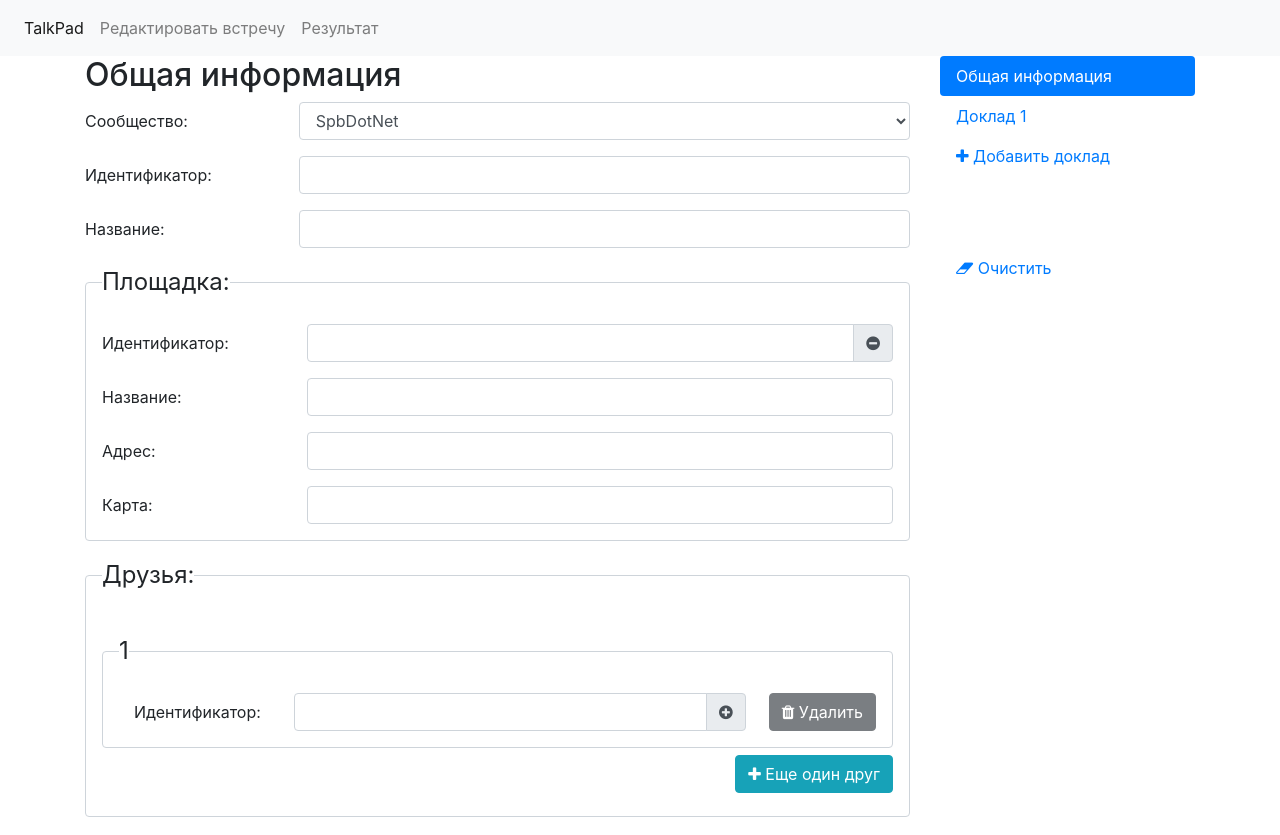
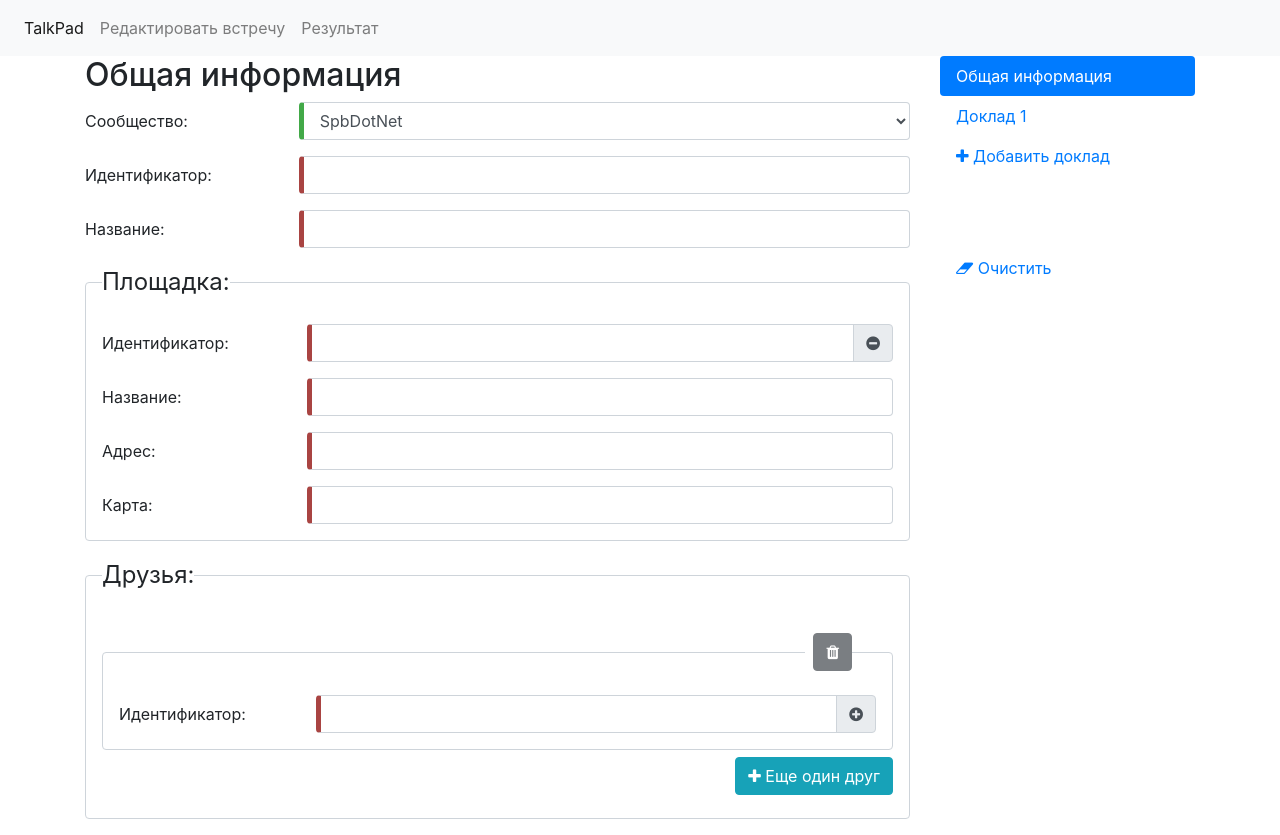
Before and after one commit to DotNetRu/WebUI, an Angular app: page / in a window 1280 px wide. Both pictures are taken after a click on the element 873 px from the left and 343 px from the top of the page. Built offline with nearby package versions, Linux system fonts and the light colour scheme.

Commit message:
Validation

```diff
--- a/src/app/app.component.ts
+++ b/src/app/app.component.ts
@@ -1,4 +1,4 @@
-import { Component, DoCheck, SimpleChanges } from '@angular/core';
+import { Component, DoCheck } from '@angular/core';
 import {IMeetup} from './models/meetup';
 import {MeetupFactory} from "./models/meetupFactory";
 
@@ -22,8 +22,7 @@ export class AppComponent implements  DoCheck {
         session.startTime = new Date(session.startTime);
         session.endTime = new Date(session.endTime);
       });
-    }
-    else {
+    } else {
       this.meetup = MeetupFactory.createMeetup();
     }
   }
--- a/src/app/editor/editor.component.html
+++ b/src/app/editor/editor.component.html
@@ -1,3 +1,4 @@
+<form>
 <div class="row">
   <div class="col-sm-9">
     <app-general-editor *ngIf="state == EditorState.General"
@@ -42,3 +43,4 @@
     </ul>
   </div>
 </div>
+</form>
--- a/src/app/general-editor/general-editor.component.html
+++ b/src/app/general-editor/general-editor.component.html
@@ -31,9 +31,12 @@
     <legend>Друзья:</legend>
 
     <fieldset *ngFor="let friend of meetup.friends; index as index; trackBy: trackByIndex">
-      <legend>{{index + 1}}</legend>
-
-      <button class="btn btn-dark ml-2 pull-right" (click)="removeFriend(friend)" [disabled]="meetup.friends.length <= 1"><i class="fa fa-trash"></i> Удалить</button>
+      <legend class="right">
+        <button class="btn btn-dark ml-2 pull-right"
+                title="Удалить"
+                (click)="removeFriend(friend)"
+                [disabled]="meetup.friends.length <= 1"><i class="fa fa-trash"></i></button>
+      </legend>
 
       <app-friend-editor [friend]="friend">
       </app-friend-editor>
--- a/src/app/general-editor/general-editor.component.ts
+++ b/src/app/general-editor/general-editor.component.ts
@@ -23,8 +23,10 @@ export class GeneralEditorComponent {
   }
 
   removeFriend(friend: IFriend) {
-    const index = this.meetup.friends.findIndex(item => item === friend);
-    this.meetup.friends.splice(index, 1);
+    if (window.confirm('Удалить? Вы уверены?')) {
+      const index = this.meetup.friends.findIndex(item => item === friend);
+      this.meetup.friends.splice(index, 1);
+    }
   }
 
   trackByIndex(index: number): number {
--- a/src/app/id-editor/id-editor.component.html
+++ b/src/app/id-editor/id-editor.component.html
@@ -4,8 +4,8 @@
     <div class="input-group">
       <input type="text" class="form-control" required
              id="{{id}}"
-             [value]="value"
-             (input)="valueChange.emit($event.target.value)"/>
+             [ngModel]="value"
+             (ngModelChange)="valueChange.emit($event)"/>
       <div class="input-group-append button" (click)="toggle.emit()">
         <div class="input-group-text">
           <i  *ngIf="add" title="{{buttonTitle}}" class="fa fa-plus-circle"></i>
--- a/src/app/input-editor/input-editor.component.html
+++ b/src/app/input-editor/input-editor.component.html
@@ -1,17 +1,26 @@
 <div class="form-group row">
   <label [for]="id" class="col-sm-3 col-form-label">{{label}}:</label>
   <div class="col-sm-9">
-    <input *ngIf="type != InputType.TextArea"
+    <input *ngIf="type != InputType.TextArea && type != InputType.Url"
            [type]="InputType[type]"
            class="form-control"
            [id]="id"
            [ngModel]="value"
            (ngModelChange)="valueChange.emit($event)"
-           pattern="^(([^:/?#]+):)?(//([^/?#]*))?([^?#]*)(\?([^#]*))?(#(.*))?"
+           [required]="required"
            />
-
+    <input *ngIf="type == InputType.Url"
+           type="url"
+           class="form-control"
+           [id]="id"
+           [ngModel]="value"
+           (ngModelChange)="valueChange.emit($event)"
+           [required]="required"
+           pattern="^(https?)://[^\s/$.?#].[^\s]*$"
+    />
     <textarea *ngIf="type == InputType.TextArea"
-               class="form-control"
+              class="form-control"
+              [required]="required"
               [id]="id"
               [ngModel]="value"
               (ngModelChange)="valueChange.emit($event)"></textarea>
--- a/src/app/input-editor/input-editor.component.ts
+++ b/src/app/input-editor/input-editor.component.ts
@@ -32,6 +32,9 @@ export class InputEditorComponent  {
   @Input()
   public label = '';
 
+  @Input()
+  public required = true;
+
   @Output()
   valueChange = new EventEmitter<any>();
 
--- a/src/app/session-editor/session-editor.component.html
+++ b/src/app/session-editor/session-editor.component.html
@@ -7,14 +7,17 @@
   <div class="col-sm-9 ">
     <div class="form-inline">
       <input type="date" class="form-control" required id="date"
+             [required]="true"
              [ngModel]="session.startTime  | date:'yyyy-MM-dd'"
              (ngModelChange)="setDates($event)"/>
       <label class="mx-2" for="startTime" >От:</label>
       <input type="time" class="form-control" required id="startTime" #startTimeInput
+             [required]="true"
              [ngModel]="session.startTime | date:'HH:mm'"
              (ngModelChange)="setTimeFor(session.startTime, startTimeInput.valueAsDate) "/>
       <label class="mx-2" for="endTime" >До:</label>
       <input type="time" class="form-control" required id="endTime" #endTimeInput
+             [required]="true"
              [ngModel]="session.endTime | date:'HH:mm'"
              (ngModelChange)="setTimeFor(session.endTime, endTimeInput.valueAsDate) "/>
     </div>
@@ -28,8 +31,8 @@
                   [type]="InputType.TextArea"></app-input-editor>
 
 <div class="form-group row" *ngFor="let seeAlso of session.talk.seeAlsoTalkIds; index as index">
-  <label [for]="'seeAlsoTalkId' + index" class="col-sm-2 col-form-label">Другие части:</label>
-  <div class="col-sm-10">
+  <label [for]="'seeAlsoTalkId' + index" class="col-sm-3 col-form-label">Другие части:</label>
+  <div class="col-sm-9">
     <div class="input-group">
       <input type="text" class="form-control" [id]="'seeAlsoTalkId' + index" [(ngModel)]="seeAlso.value"/>
       <div class="input-group-append button" *ngIf="session.talk.seeAlsoTalkIds.length > 1">
@@ -47,9 +50,9 @@
   </div>
 </div>
 
-<app-input-editor [type]="InputType.Url" label="Код" [(value)]="session.talk.codeUrl" ></app-input-editor>
-<app-input-editor [type]="InputType.Url" label="Слайды" [(value)]="session.talk.slidesUrl" ></app-input-editor>
-<app-input-editor [type]="InputType.Url" label="Видео" [(value)]="session.talk.videoUrl" ></app-input-editor>
+<app-input-editor [type]="InputType.Url" label="Код" [(value)]="session.talk.codeUrl" required="false"></app-input-editor>
+<app-input-editor [type]="InputType.Url" label="Слайды" [(value)]="session.talk.slidesUrl" required="false"></app-input-editor>
+<app-input-editor [type]="InputType.Url" label="Видео" [(value)]="session.talk.videoUrl" required="false"></app-input-editor>
 
 <h2>Спикеры</h2>
 <app-speaker-list-editor
--- a/src/app/speaker-editor/speaker-editor.component.html
+++ b/src/app/speaker-editor/speaker-editor.component.html
@@ -33,24 +33,28 @@
 
 <app-input-editor *ngIf="speaker.isNew"
                   label="Блог (url)"
+                  required="false"
                   [type]="InputType.Url"
                   [(value)]="speaker.blogUrl" >
 </app-input-editor>
 
 <app-input-editor *ngIf="speaker.isNew"
                   label="Контакты (url)"
+                  required="false"
                   [type]="InputType.Url"
                   [(value)]="speaker.contactsUrl" >
 </app-input-editor>
 
 <app-input-editor *ngIf="speaker.isNew"
                   label="Twitter (url)"
+                  required="false"
                   [type]="InputType.Url"
                   [(value)]="speaker.twitterUrl" >
 </app-input-editor>
 
 <app-input-editor *ngIf="speaker.isNew"
                   label="Хабр (url)"
+                  required="false"
                   [type]="InputType.Url"
                   [(value)]="speaker.habrUrl" >
 </app-input-editor>
--- a/src/app/speaker-list-editor/speaker-list-editor.component.html
+++ b/src/app/speaker-list-editor/speaker-list-editor.component.html
@@ -1,10 +1,11 @@
 <fieldset *ngFor="let speaker of talk.speakers; index as index; trackBy: trackById">
-  <legend>{{index + 1}}</legend>
-
-  <button class="btn btn-dark ml-2 pull-right"
-          (click)="removeSpeker(index)"
-          [disabled]="talk.speakers.length <= 1"><i class="fa fa-trash"></i> Удалить
-  </button>
+  <legend class="right">
+    <button class="btn btn-dark ml-2 pull-right"
+            title="Удалить"
+            (click)="removeSpeker(index)"
+            [disabled]="talk.speakers.length <= 1"><i class="fa fa-trash"></i>
+    </button>
+  </legend>
 
   <app-speaker-editor
           [speaker]="speaker">
--- a/src/app/speaker-list-editor/speaker-list-editor.component.ts
+++ b/src/app/speaker-list-editor/speaker-list-editor.component.ts
@@ -21,8 +21,10 @@ export class SpeakerListEditorComponent {
   }
 
   removeSpeker(speaker: ISpeaker) {
-    const index = this.talk.speakers.findIndex(item => item === speaker);
-    this.talk.speakers.splice(index, 1);
+    if (window.confirm('Удалить? Вы уверены?')) {
+      const index = this.talk.speakers.findIndex(item => item === speaker);
+      this.talk.speakers.splice(index, 1);
+    }
   }
 
   trackById(index: number, speakerId: string): number {
--- a/src/styles.scss
+++ b/src/styles.scss
@@ -17,6 +17,29 @@ legend {
   margin-right: 1em;
 }
 
+legend.right{
+  text-align: right;
+  margin-right: 1em;
+}
+
 .button{
   cursor: pointer;
 }
+
+input.form-control, select.form-control, textarea.form-control {
+  border-left: 5px solid #b4b4b4; /* grey */
+}
+
+.ng-valid[required], .ng-valid.required {
+  border-left: 5px solid #42A948; /* green */
+}
+
+/* not empty input with pattern */
+.ng-valid[pattern]:not([ng-reflect-model='']) {
+  border-left: 5px solid #42A948; /* green */
+}
+
+
+.ng-invalid:not(form)  {
+  border-left: 5px solid #a94442; /* red */
+}
```
Also changed, not shown: 1 other file (tests, documents, lock files or other folders).
